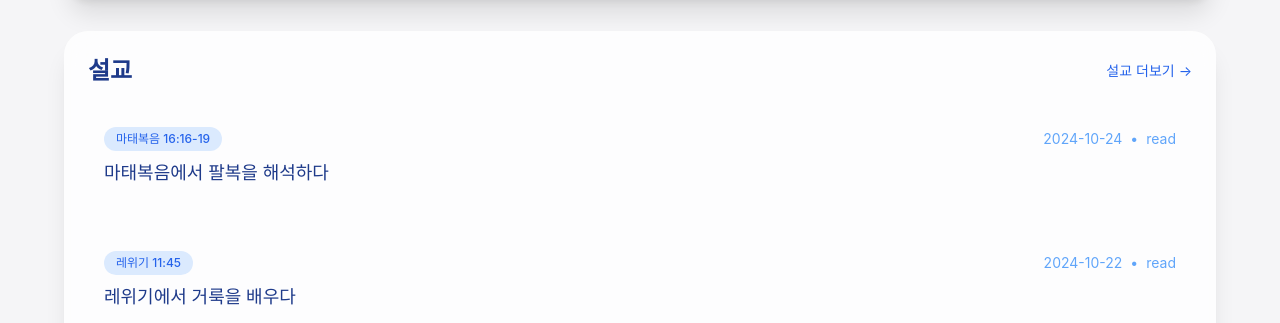
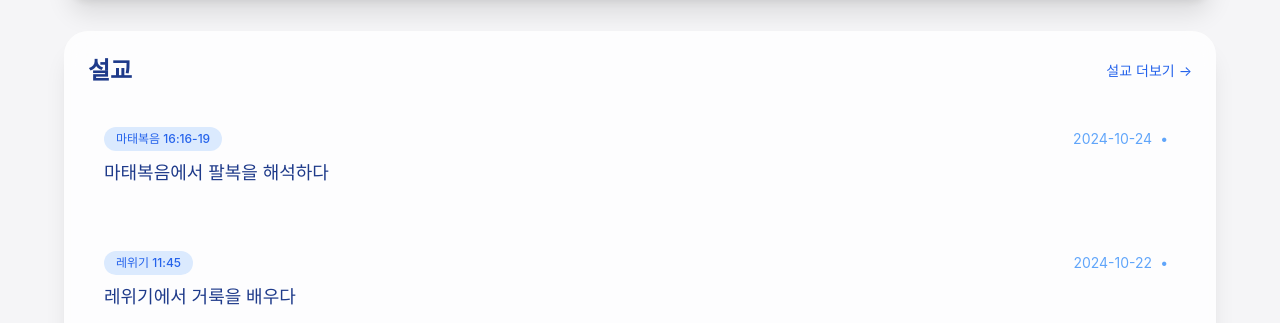
Before and after one commit to kyumsong/jeongheon-site, an Astro site: page / in a window 1280 px wide. Shown: the part 3087-3410 px from the top of the page. Built offline with nearby package versions, Linux system fonts and the light colour scheme; Astro itself is replaced by a stand-in of ours.

Commit message:
Get rid of read time

```diff
--- a/src/components/BlogWidgets.astro
+++ b/src/components/BlogWidgets.astro
@@ -55,7 +55,7 @@ const recentPosts: BlogPost[] = [
         <div class="flex items-center gap-2 text-blue-400 text-sm">
           <span>{post.date}</span>
           <span>•</span>
-          <span>{post.readTime} read</span>
+          <span>{post.readTime}</span>
         </div>
       </div>
       <h4 class="text-lg font-medium text-blue-900 mb-2 group-hover:text-blue-600 transition-colors">
```
Also changed, not shown: 3 other files.
